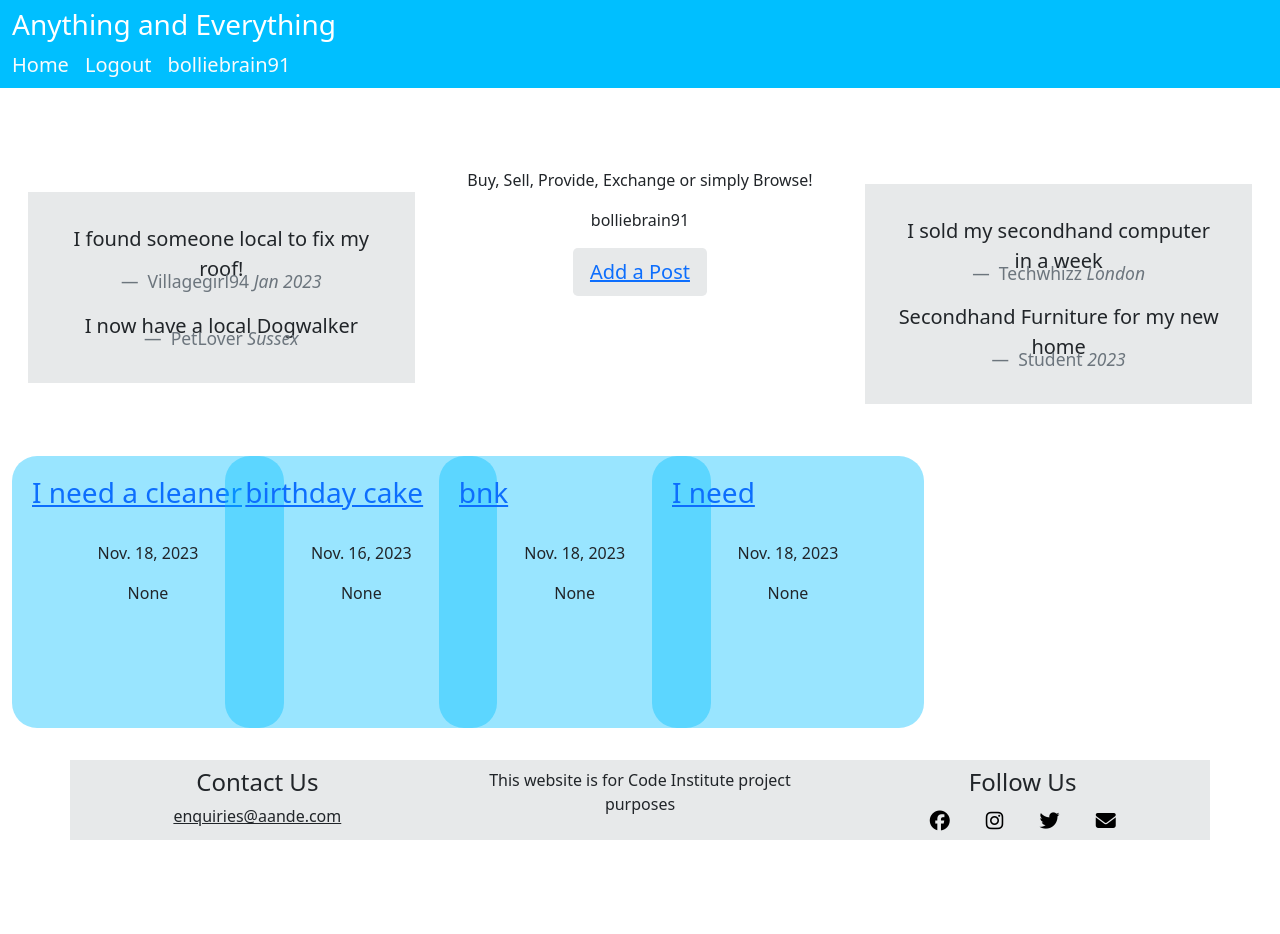
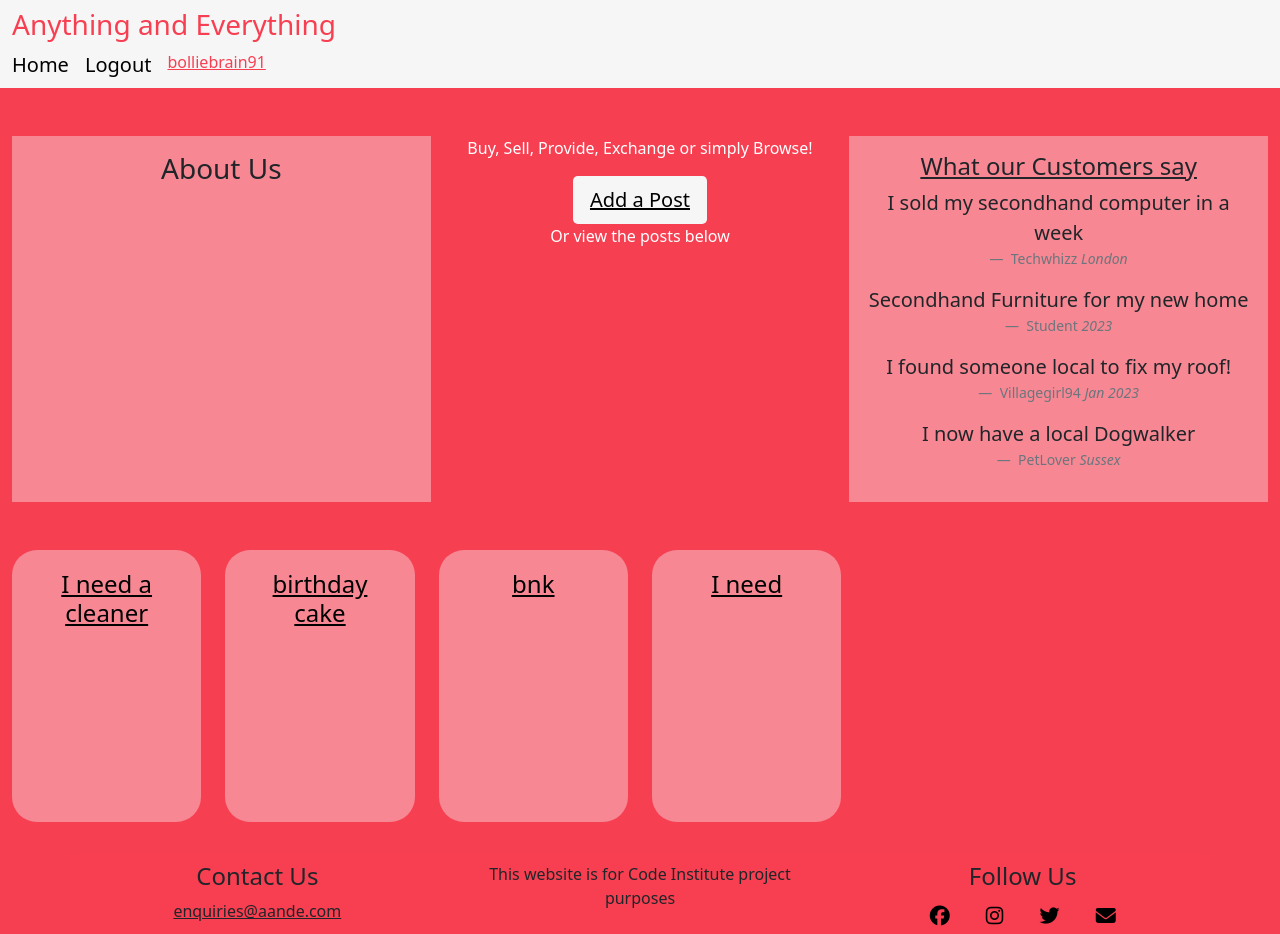
Before and after one commit to bolliebrain/anything-and-everything, a Django app: page / in a window 1280 px wide. Before the commit the page ends 840 px from the top, so only its background shows below. Run offline with Django 3.2, Linux system fonts and the light colour scheme; a user stored in the database is signed in; data comes from the database, SQL or seed files in the repository; some libraries are stand-ins or nearby versions.

Commit message:
Edited styles to app, changed placeholder to logo

```diff
--- a/myaande/templates/myaande/aande.html
+++ b/myaande/templates/myaande/aande.html
@@ -4,29 +4,17 @@
 
 <div class="container-fluid">
     <div class="row intro">
-        <div class="col-md-4 d-flex justify-content-center quote">
-            <blockquote class="blockquote">
-                <p class="mb-0">
-                    I found someone local to fix my roof!
-                </p>
-                <footer class="blockquote-footer">
-                    Villagegirl94 <cite>Jan 2023</cite>
-                </footer>
-                <p class="mb-0">
-                    I now have a local Dogwalker
-                </p>
-                <footer class="blockquote-footer">
-                    PetLover <cite>Sussex</cite>
-                </footer>
-            </blockquote>
+        <div class="col-md-4 d-flex justify-content-center about">
+            <h3>
+                About Us
+            </h3>
         </div>
         <div class="col-md-4 d-flex justify-content-center advert">
             <section class ="callout">
-                <p>Buy, Sell, Provide, Exchange or simply Browse!</p>
+                <p style="color:white">Buy, Sell, Provide, Exchange or simply Browse!</p>
                 {% if user.is_authenticated %}
-                <p>{{ user.username }}</p>
                 <button type="button" class="btn btn-lg">
-                    <a href="/addapost">
+                    <a href="/addapost" style="color:black">
                         Add a Post
                     </a>
                 </button>
@@ -35,23 +23,46 @@
                     <a class="navbar-brand" href="{% url 'account_signup' %}">Sign Up</a>
                 </button>
                 {% endif %}
+                <p style="color:white"> Or view the posts below</p>
             </section>
         </div>
         <div class="col-md-4 d-flex justify-content-center quote">
+            <div>
+                <h4><u>What our Customers say</u></h4>
                 <blockquote class="blockquote">
                     <p class="mb-0">
                         I sold my secondhand computer in a week
                     </p>
+                </blockquote>
                 <footer class="blockquote-footer">
                     Techwhizz <cite>London</cite>
                 </footer>
+                <blockquote class="blockquote">
                     <p class="mb-0">
                     Secondhand Furniture for my new home
                     </p>
+                </blockquote>
                 <footer class="blockquote-footer">
                     Student <cite>2023</cite>
                 </footer>
+                <blockquote class="blockquote">
+                    <p class="mb-0">
+                        I found someone local to fix my roof!
+                    </p>
                 </blockquote>
+                <footer class="blockquote-footer">
+                    Villagegirl94 <cite>Jan 2023</cite>
+                </footer>
+                <blockquote class="blockquote">
+                    <p class="mb-0">
+                        I now have a local Dogwalker
+                    </p>
+                </blockquote>
+                <footer class="blockquote-footer">
+                    PetLover <cite>Sussex</cite>
+                </footer>
+                </tr>
+            </div>
         </div>
     </div>
     <div class="row">
@@ -60,10 +71,10 @@
             <nav aria-label="Page navigation">
                 <ul class="pagination">
                     {% if page_obj.has_previous %}
-                    <li><a href="?page={{ page_obj.previous_page_number }}" class="page-link btn">&laquo; PREV </a></li>
+                    <li><a href="?page={{ page_obj.previous_page_number }}" class="page-link btn" style="color:black">&laquo; PREV </a></li>
                     {% endif %}
                     {% if page_obj.has_next %}
-                    <li><a href="?page={{ page_obj.next_page_number }}" class="page-link btn"> NEXT &raquo;</a></li>
+                    <li><a href="?page={{ page_obj.next_page_number }}" class="page-link btn" style="color:black"> NEXT &raquo;</a></li>
                     {% endif %}
                 </ul>
             </nav>
@@ -75,16 +86,12 @@
             <div class="col-md-2">
                 <div class="innerbox">
                     <div class="image-container">
-                        <a href="{% url 'post_detail' post.slug %}">
-                        <h3>{{ post.title }}</h3></a>
+                        <a href="{% url 'post_detail' post.slug %}" style="color:black">
+                        <h4 class="title">{{ post.title }}</h4></a>
                         {% if "placeholder" in post.image.url %}
-                        <img src="https://res.cloudinary.com/dpludhery/image/upload/v1703184930/u8zgiso62ww2jbpvklim.webp"/>
+                        <img src="https://res.cloudinary.com/dpludhery/image/upload/v1703810293/aandelogo_wzij9g.png"/>
                         {% else %}
                         <img src="{{ post.image.url }}">
-                        {% endif %}
-                        <p>{{ post.dateposted }}</p>
-                        {% if user.is_authenticated %}
-                            <p>{{ post.user }}</p>
                         {% endif %}
                     </div>
                 </div>
--- a/myaande/templates/myaande/allmyposts.html
+++ b/myaande/templates/myaande/allmyposts.html
@@ -24,7 +24,7 @@
                         <a href="{% url 'post_detail' post.slug %}">
                         <h3>{{ post.title }}</h3></a>
                         {% if "placeholder" in post.image.url %}
-                        <img src="https://res.cloudinary.com/dpludhery/image/upload/v1703184930/u8zgiso62ww2jbpvklim.webp"/>
+                        <img src="https://res.cloudinary.com/dpludhery/image/upload/v1703810293/aandelogo_wzij9g.png"/>
                         {% else %}
                         <img src="{{ post.image.url }}">
                         {% endif %}
--- a/myaande/templates/myaande/basehome.html
+++ b/myaande/templates/myaande/basehome.html
@@ -21,10 +21,10 @@
         <div class="container-fluid">
             <div class="row">
                 <div class="col-md-12">
-                    <h3 class="text-left" style="color:rgb(255, 255, 255)">
+                    <h3 class="text-left" style="color:rgb(247,63,82)">
                         Anything and Everything
                     </h3>
-                    <ul class="nav nav-pills pilltab">
+                    <ul class="nav">
                         <li class="active">
                             <a class="navbar-brand" href="{% url 'seeposts' %}">Home</a>
                         </li>
@@ -33,7 +33,7 @@
                             <a class="navbar-brand" href="{% url 'account_logout' %}">Logout</a>
                         </li>
                         <li class="active">
-                            <a class="navbar-brand" href="{% url 'allmyposts' request.user.username %}">{{ user.username }}</a>
+                            <a class="navbar-brand-user" href="{% url 'allmyposts' request.user.username %}">{{ user.username }}</a>
                         </li>
                         {% else %}
                         <li class="active">
--- a/myaande/templates/myaande/post_detail.html
+++ b/myaande/templates/myaande/post_detail.html
@@ -37,7 +37,7 @@
             <div class="detailinnerbox">
                 <div class="detailimage-container">
                     {% if "placeholder" in post.image.url %}
-                        <img src="https://res.cloudinary.com/dpludhery/image/upload/v1703184930/u8zgiso62ww2jbpvklim.webp"/>
+                        <img src="https://res.cloudinary.com/dpludhery/image/upload/v1703810293/aandelogo_wzij9g.png"/>
                         {% else %}
                         <img src="{{ post.image.url }}">
                     {% endif %}
--- a/static/css/style.css
+++ b/static/css/style.css
@@ -1,24 +1,22 @@
 body {
-    background-image: url("");
-    background-repeat: repeat;
+    background-color: rgb(247,63,82);
 }
 
 .navbar-custom {
-    background-color:rgb(0, 191, 255)
+    background-color:rgb(246,246,246)
 }
 
 .navbar-brand {
-    color:#fafbfb;
+    color:rgb(0, 0, 0);
 }
 
-.pilltab .active a,
-.red .active a:hover {
-    border-color: orange;
+.navbar-brand-user {
+    color: rgb(247,63,82)
 }
 
 .intro {
     margin: auto;
-    margin-top: 5rem;
+    margin-top: 3rem;
     margin-bottom: 3rem;
 }
 
@@ -27,16 +25,19 @@ body {
 }
 
 .btn {
-    background-color: rgba(195, 201, 203, 0.4);
+    background-color: rgb(246,246,246);
 }
 
 .innerbox {
     border-radius: 25px;
-    background: rgba(0, 191, 255, 0.4);
+    background: rgba(246,246,246,0.4);
     padding: 20px;
-    width: 17rem;
     height: 17rem;
     position: relative;
+}
+
+.title {
+    text-align: center;
 }
 
 .pagination {
@@ -47,18 +48,13 @@ body {
     width: 100%;
     height: 100%;
     overflow: hidden;
+    text-align: center;
 }
 
-.quote {
+.quote, .about {
     text-align: center;
     padding: 1rem;
-    height: 15rem;
-}
-
-.blockquote {
-    background: rgba(195, 201, 203, 0.4);
-    margin: auto;
-    padding: 2rem;
+    background-color: rgba(246,246,246,0.4);
 }
 
 .contactfoot {
@@ -67,7 +63,7 @@ body {
 
 .contact {
     text-align: center;
-    background-color:rgba(195, 201, 203, 0.4);
+    background-color:rgba(247,63,82,0.4);
     height: 5rem;
     padding: 0.5rem;
 }
@@ -82,7 +78,7 @@ p {
 
 .add {
     text-align: center;
-    background-color:rgba(195, 201, 203, 0.4);
+    background-color:rgba(247,63,82,0.4);
     width: 25rem;
     height: 30rem;
     margin-top: 2rem;
@@ -90,7 +86,7 @@ p {
 }
 
 .detailinnerbox {
-    background: rgba(0, 191, 255, 0.4);
+    background: rgba(247,63,82,0.4);
     padding: 20px;
     width: 25rem;
     height: 30rem;
@@ -116,5 +112,5 @@ p {
 .respond {
     max-width: 25rem;
     font-size: medium;
-    background-color: #fafbfb;
+    background-color: rgb(247,63,82);
 }
```
Also changed, not shown: static/images/background.webp (deleted). Lines whose indentation alone changed are shown as unchanged.
